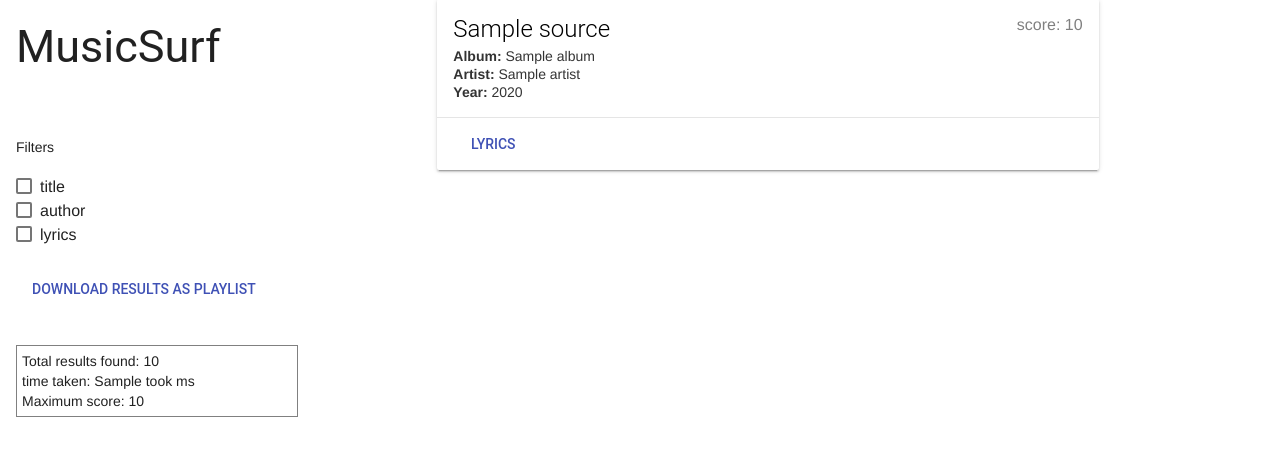
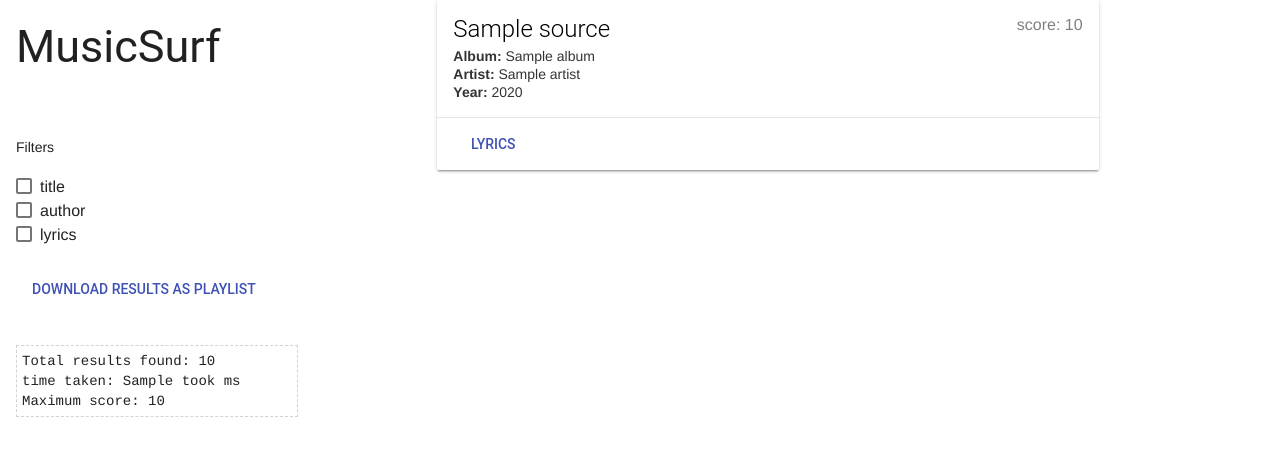
Before and after one commit to electron0zero/MusicSurf, a Flask app: template musicsurf/templates/index.html in a window 1280 px wide. Shown: the part 17-473 px from the top of the page. Run offline with Flask 2, Linux system fonts and the light colour scheme; the template is opened without the code that fills it: values that come from a table or form of the project are taken from there, most other values are stand-ins (such as "Sample title", 1, 10 or a date in 2020); some libraries are stand-ins or nearby versions.

Commit message:
updated - stats font and border

```diff
--- a/musicsurf/templates/index.html
+++ b/musicsurf/templates/index.html
@@ -42,7 +42,7 @@
 
             {% endif %}
 
-            <div style="border: solid grey 1px; width:90%; margin-top:2rem; padding: 5px;">
+            <div style="border: dashed lightgrey 1px; width:90%; margin-top:2rem; padding: 5px; font-family: 'courier';">
 
                 Total results found: {{ results['hits']['total'] }} <br>
                 time taken: {{ results['took'] }} ms <br>
```
